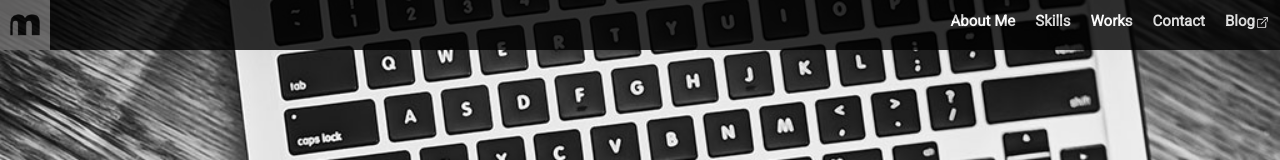
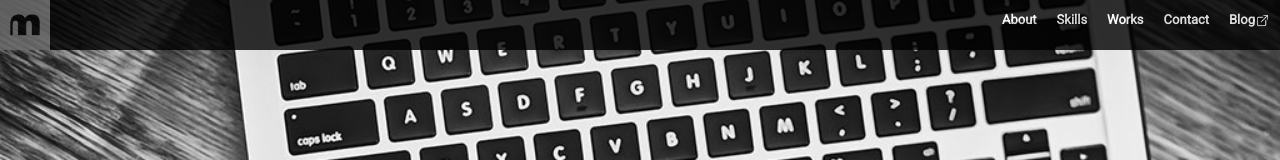
Before and after one commit to trashvin/trashvin.github.io-old, a plain HTML site: page index.html in a window 1280 px wide. Shown: the top 160 px of the page. Drawn offline with nearby package versions, Linux system fonts and the light colour scheme; a script that the page names is missing.

Commit message:
V1.0.3 Adjustment for iPhone5 screen size

```diff
--- a/css/style.css
+++ b/css/style.css
@@ -175,7 +175,7 @@ div.topnav {
     text-align: center;
     padding: 10px 10px;
     text-decoration: none;
-    font-size: 15px;
+    font-size: 13px;
 }
 .topnav a:hover:not(.active) {
     background-color:#5A5757;
--- a/index.html
+++ b/index.html
@@ -36,7 +36,7 @@
                 <a href="#contact" style="float:right">Contact</a>
                 <a href="#works" style="float:right">Works</a>
                 <a href="#skills" style="float:right">Skills</a>
-                <a href="#about" style="float:right">About Me</a>
+                <a href="#about" style="float:right">About</a>
                 <a href="javascript:void(0);" style="font-size:15px;" class="icon" onclick="myFunction()">&#9776;</a>
             </div>
         </div>
```
